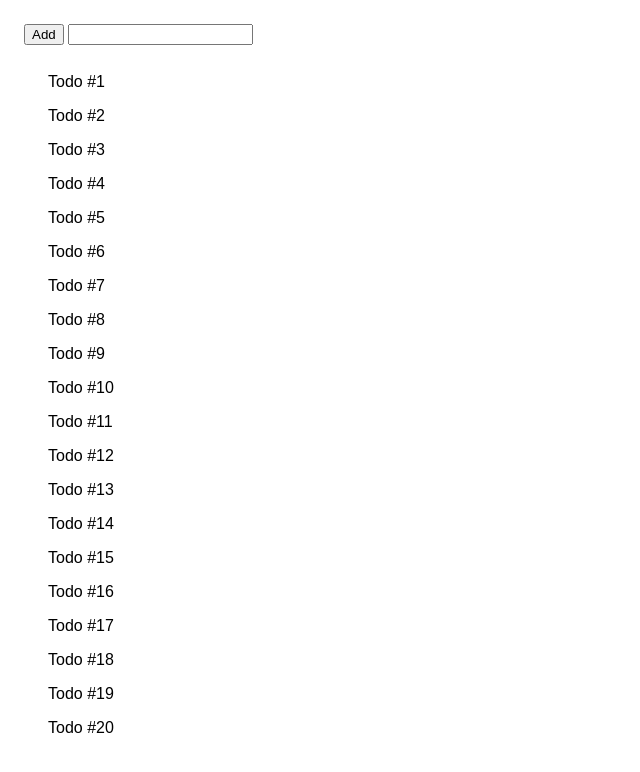
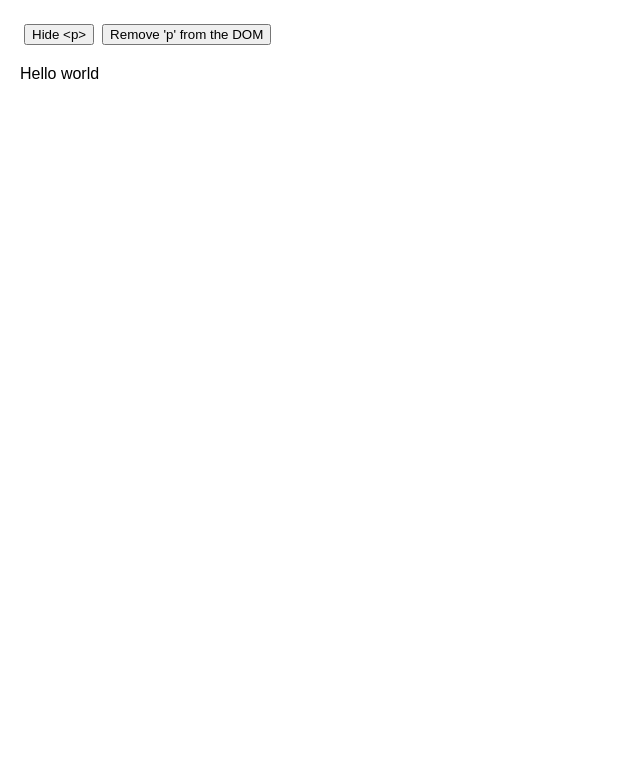
Before and after one commit to iadaria/theory, a React (Create React App) app in the folder ru/react/examples/: page / in a window 1280 px wide. Shown: the top 772 px of the page, without its empty margins (0-640 px from the left). Built offline with nearby package versions, Linux system fonts and the light colour scheme.

Commit message:
finish useRef base

```diff
--- /dev/null
+++ b/ru/react/examples/src/base/Reference/ReferenceFlashTodoList/index.css
@@ -0,0 +1,17 @@
+* {
+	box-sizing: border-box;
+}
+
+body {
+	font-family: sans-serif;
+	margin: 20px;
+	padding: 0;
+}
+
+ul {
+	padding-inline-start: 20px;
+}
+
+li {
+	display: block;
+}
--- /dev/null
+++ b/ru/react/examples/src/base/Reference/ReferenceFlashTodoList/index.tsx
@@ -0,0 +1,45 @@
+import {flushSync} from 'react-dom';
+import './index.css';
+import {useState, useRef} from 'react';
+
+type Todo = {id: number; text: string};
+let nextId = 0;
+let initialTodos: Todo[] = [];
+for (let i = 0; i < 20; i++) {
+	initialTodos.push({
+		id: nextId++,
+		text: 'Todo #' + (i + 1),
+	});
+}
+
+export function ReferenceFlashTodoList() {
+	const listRef = useRef<any>(null);
+	const [text, setText] = useState('');
+	const [todos, setTodos] = useState(initialTodos);
+
+	function handleAdd() {
+		const newTodo = {id: nextId++, text: text};
+
+		flushSync(() => {
+			setText('');
+			setTodos([...todos, newTodo]);
+		});
+
+		listRef?.current?.lastChild?.scrollIntoView({
+			behavior: 'smooth',
+			block: 'nearest',
+		});
+	}
+
+	return (
+		<>
+			<button onClick={handleAdd}>Add</button>
+			<input value={text} onChange={(e) => setText(e.target.value)} />
+			<ul ref={listRef}>
+				{todos.map((todo) => (
+					<li key={todo.id}>{todo.text}</li>
+				))}
+			</ul>
+		</>
+	);
+}
--- /dev/null
+++ b/ru/react/examples/src/base/Reference/ReferenceWrongWorkWithDOM.tsx
@@ -0,0 +1,26 @@
+import {useRef, useState} from 'react';
+
+export function ReferenceWrongWorkWithDOM() {
+	const [show, setShow] = useState(true);
+	const ref = useRef<any>(null);
+
+	return (
+		<div>
+			<button
+				onClick={() => {
+					setShow(!show);
+				}}
+			>
+				{show ? 'Hide <p>' : 'Show <p>'}
+			</button>
+			<button
+				onClick={() => {
+					ref.current.remove();
+				}}
+			>
+				Remove 'p' from the DOM
+			</button>
+			{show && <p ref={ref}>Hello world</p>}
+		</div>
+	);
+}
--- a/ru/react/examples/src/base/Reference/index.tsx
+++ b/ru/react/examples/src/base/Reference/index.tsx
@@ -1,5 +1,7 @@
+import {ReferenceWrongWorkWithDOM} from './ReferenceWrongWorkWithDOM';
 import {ReferenceCatFriends} from './ReferenceCatFriends';
 import {ReferenceCounter} from './ReferenceCounter';
+import {ReferenceFlashTodoList} from './ReferenceFlashTodoList';
 import {ReferenceForm} from './ReferenceForm';
 import {ReferenceImperativeInput} from './ReferenceImperativeInput';
 import {ReferenceInput} from './ReferenceInput';
@@ -15,6 +17,8 @@ export function Reference() {
 	example = <ReferenceInput />;
 	example = <ReferenceImperativeInput />;
 	example = <ReferenceTodoList />;
+	example = <ReferenceFlashTodoList />;
+	example = <ReferenceWrongWorkWithDOM />;
 
 	return example;
 }
```
Also changed, not shown: 1 other file (tests, documents, lock files or other folders).
